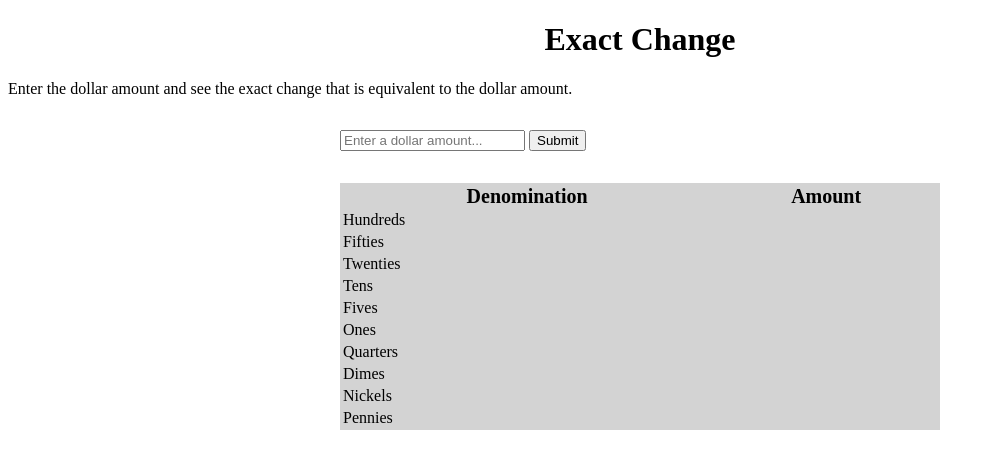
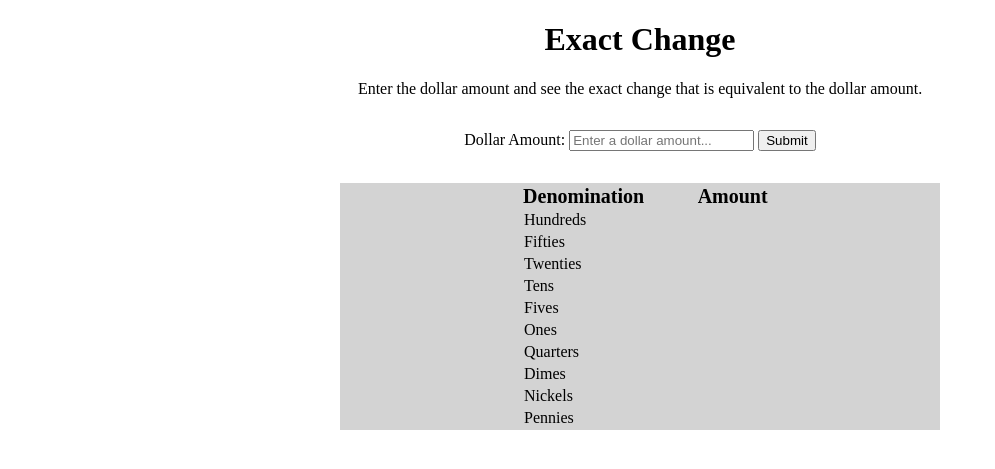
Before and after one commit to shivelyc1/exact-change, a Flask app: template templates/denominations.html in a window 1280 px wide. Shown: the top 469 px of the page, without its empty margins (0-995 px from the left). Run offline with Flask 3, Linux system fonts and the light colour scheme; the template is opened without the code that fills it, so the values that code supplies are empty.

Commit message:
styles and html updates

```diff
--- a/static/styles/style.css
+++ b/static/styles/style.css
@@ -1,11 +1,23 @@
 .error {
 	color: red;
+	text-align: center;
+}
+
+.table-container {
+	background-color: lightgray;
+	width: 600px;
+	margin: 2rem auto;
 }
 
 table {
-	background-color: lightgray;
-	width: 600px;
-	margin: 2rem auto;
+	width: 100%;
+	max-width: 300px;
+	margin: 0 auto;
+}
+
+.denomination-name {
+	text-align: left;
+	padding-left: 2rem;
 }
 
 th {
@@ -13,15 +25,20 @@ th {
 	padding: 0 0.25rem;
 }
 
+td {
+	text-align: center;
+}
+
 h1 {
 	text-align: center;
 }
 
-.sub-title {
+.subtitle {
 	text-align: center;
 }
 
 form {
 	width: 600px;
 	margin: 2rem auto;
+	text-align: center;
 }
--- a/templates/denominations.html
+++ b/templates/denominations.html
@@ -14,15 +14,17 @@
 	</head>
 	<body>
 		<h1>Exact Change</h1>
-		<p>
+		<p class="subtitle">
 			Enter the dollar amount and see the exact change that is equivalent to the
 			dollar amount.
 		</p>
 
 		<form action="/dollar-amount">
+			<label for="dollarAmount">Dollar Amount:</label>
 			<input
 				type="number"
 				name="dollarAmount"
+				required
 				step=".01"
 				min="0"
 				id="dollar-amount-input"
@@ -30,52 +32,53 @@
 			/>
 			<button type="submit">Submit</button>
 		</form>
-
+		<div class="table-container">
 			<table>
 				<tr>
 					<th>Denomination</th>
 					<th>Amount</th>
 				</tr>
 				<tr>
-				<td>Hundreds</td>
+					<td class="denomination-name">Hundreds</td>
 					<td>{{hundreds}}</td>
 				</tr>
 				<tr>
-				<td>Fifties</td>
+					<td class="denomination-name">Fifties</td>
 					<td>{{fifites}}</td>
 				</tr>
 				<tr>
-				<td>Twenties</td>
+					<td class="denomination-name">Twenties</td>
 					<td>{{twenties}}</td>
 				</tr>
 				<tr>
-				<td>Tens</td>
+					<td class="denomination-name">Tens</td>
 					<td>{{tens}}</td>
 				</tr>
 				<tr>
-				<td>Fives</td>
+					<td class="denomination-name">Fives</td>
 					<td>{{fives}}</td>
 				</tr>
 				<tr>
-				<td>Ones</td>
+					<td class="denomination-name">Ones</td>
 					<td>{{ones}}</td>
 				</tr>
 				<tr>
-				<td>Quarters</td>
+					<td class="denomination-name">Quarters</td>
 					<td>{{quarters}}</td>
 				</tr>
 				<tr>
-				<td>Dimes</td>
+					<td class="denomination-name">Dimes</td>
 					<td>{{dimes}}</td>
 				</tr>
 				<tr>
-				<td>Nickels</td>
+					<td class="denomination-name">Nickels</td>
 					<td>{{nickels}}</td>
 				</tr>
 				<tr>
-				<td>Pennies</td>
+					<td class="denomination-name">Pennies</td>
 					<td>{{pennies}}</td>
 				</tr>
 			</table>
+		</div>
 	</body>
 </html>
```
Also changed, not shown: templates/index.html (+6 -1 lines). Lines whose indentation alone changed are shown as unchanged.
